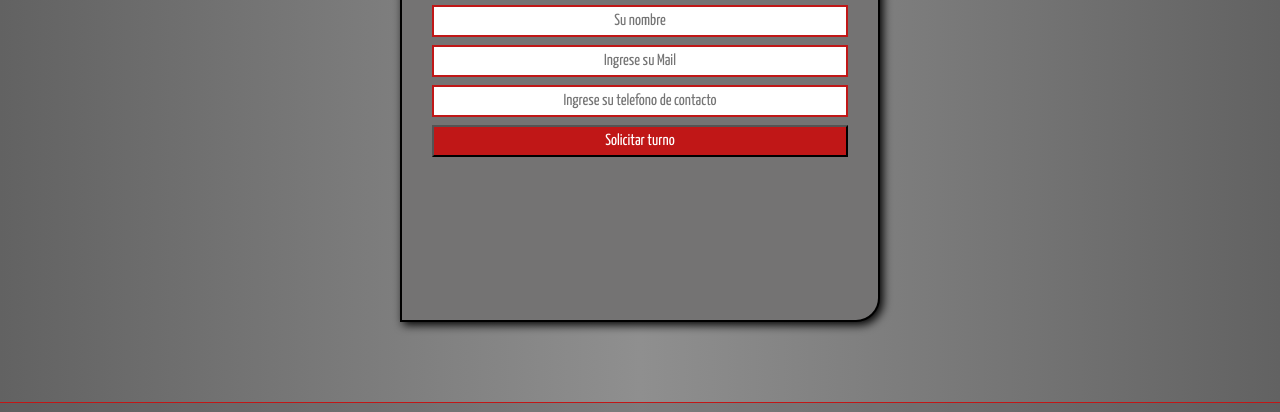
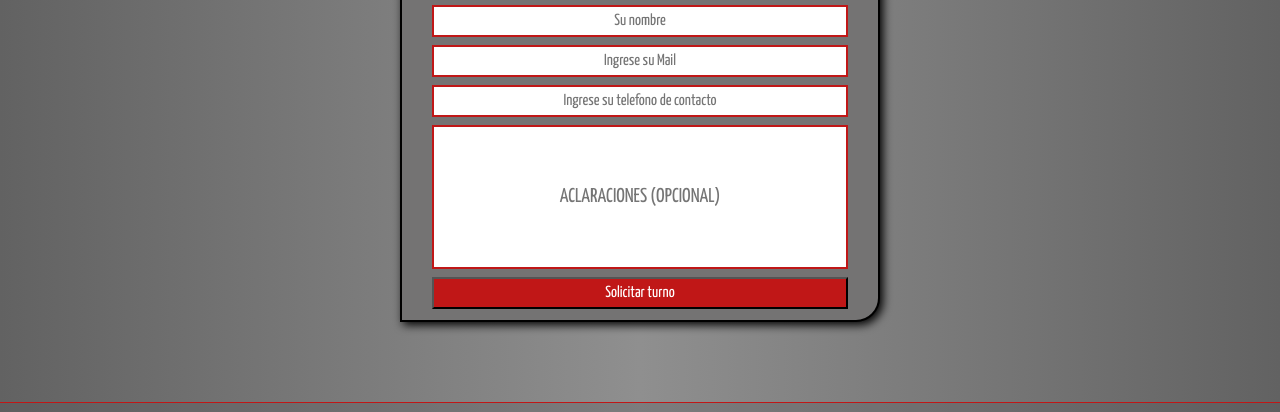
Before and after one commit to natanaelDominguez28/TPO-G9, a plain HTML site: page turnos.html in a window 1280 px wide. Shown: the part 320-732 px from the top of the page. Drawn offline with Linux system fonts and the light colour scheme.

Commit message:
turnos.html

```diff
--- a/turnos.html
+++ b/turnos.html
@@ -65,7 +65,11 @@
                         <input type="email" placeholder="Ingrese su Mail" required>
                         <br>
                         <input type="tel" placeholder="Ingrese su telefono de contacto">
+                        <br>
+                        <input type="textarea" placeholder="ACLARACIONES (OPCIONAL)">
+                        <br>
                         <input type="submit" value="Solicitar turno" required>
+
                 </form>
     </div>
 
```
